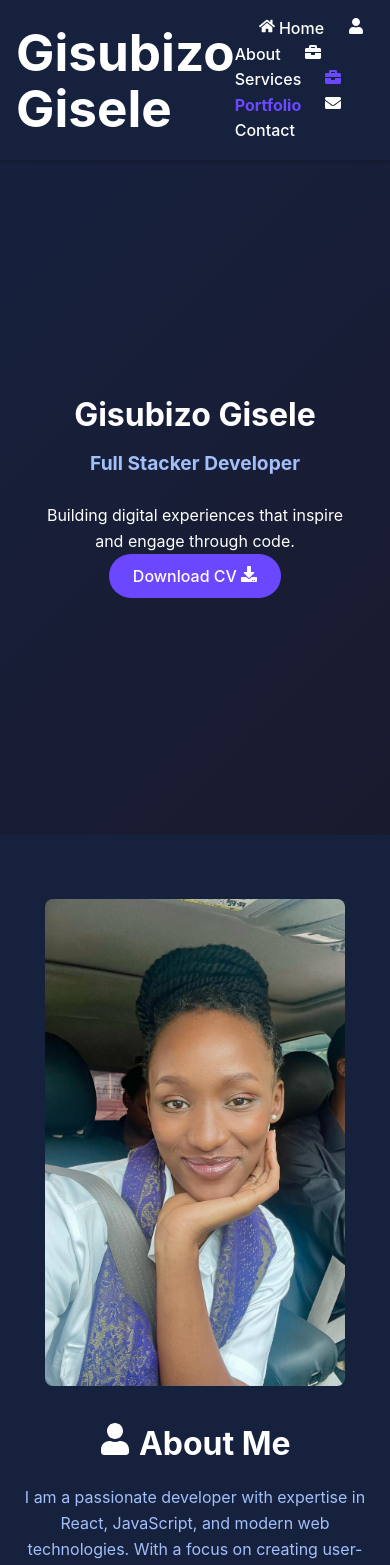
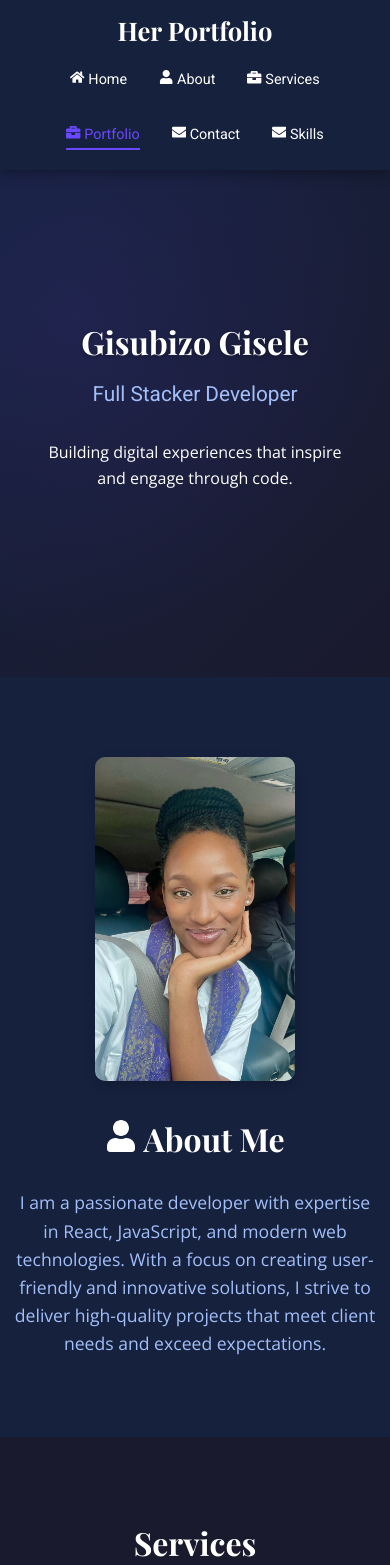
Before and after one commit to gisele-gisubizo/Profesional-Portfolio, a React (Vite) app: page / in a window 390 px wide. Shown: the top 1565 px of the page. Built offline with nearby package versions, Linux system fonts and the light colour scheme.

Commit message:
removed cv part and  added responsiveness

```diff
--- a/package.json
+++ b/package.json
@@ -12,7 +12,8 @@
   "dependencies": {
     "react": "^19.1.0",
     "react-dom": "^19.1.0",
-    "react-icons": "^5.5.0"
+    "react-icons": "^5.5.0",
+    "react-router-dom": "^7.6.2"
   },
   "devDependencies": {
     "@eslint/js": "^9.25.0",
--- a/src/Components/Header.jsx
+++ b/src/Components/Header.jsx
@@ -4,7 +4,7 @@ import { useEffect } from 'react';
 export default function Header() {
   useEffect(() => {
     const handleScroll = () => {
-      const sections = ['hero', 'about', 'services', 'portfolio', 'contact'];
+      const sections = ['hero', 'about', 'services', 'portfolio', 'contact','skills'];
       const navLinks = document.querySelectorAll('nav a');
 
       sections.forEach((sectionId, index) => {
@@ -34,13 +34,14 @@ export default function Header() {
   return (
     <header>
       <div className="container">
-        <h1>Gisubizo Gisele</h1>
+        <h1>Her Portfolio</h1>
         <nav>
           <a href="#hero" onClick={(e) => scrollToTop(e, 'hero')}><FaHome /> Home</a>
           <a href="#about" onClick={(e) => scrollToTop(e, 'about')}><FaUser /> About</a>
           <a href="#services" onClick={(e) => scrollToTop(e, 'services')}><FaBriefcase /> Services</a>
           <a href="#portfolio" onClick={(e) => scrollToTop(e, 'portfolio')}><FaBriefcase /> Portfolio</a>
           <a href="#contact" onClick={(e) => scrollToTop(e, 'contact')}><FaEnvelope /> Contact</a>
+          <a href="#skills" onClick={(e) => scrollToTop(e, 'skills')}><FaEnvelope /> Skills</a>
         </nav>
       </div>
     </header>
--- a/src/Components/Hero.jsx
+++ b/src/Components/Hero.jsx
@@ -1,4 +1,5 @@
 import { FaDownload } from 'react-icons/fa';
+import { Link } from 'react-router-dom';
 
 export default function Hero() {
   return (
@@ -7,7 +8,7 @@ export default function Hero() {
         <h1>Gisubizo Gisele</h1>
         <h2>Full Stacker Developer</h2>
         <p>Building digital experiences that inspire and engage through code.</p>
-        <button>Download CV <FaDownload /></button>
+
       </div>
     </section>
   );
--- /dev/null
+++ b/src/Components/Skills.jsx
@@ -0,0 +1,44 @@
+import { FaCode, FaReact, FaNodeJs, FaPhp } from 'react-icons/fa';
+
+const Skills = () => {
+  const skills = {
+    Languages: [
+      { name: 'HTML', icon: <FaCode /> },
+      { name: 'CSS', icon: <FaCode /> },
+      { name: 'JavaScript', icon: <FaCode /> },
+      { name: 'Java', icon: <FaCode /> },
+      { name: 'PHP', icon: <FaPhp /> },
+    ],
+    Frameworks: [
+      { name: 'React', icon: <FaReact /> },
+      { name: 'React Native', icon: <FaReact /> },
+      { name: 'Node.js', icon: <FaNodeJs /> },
+    ],
+  };
+
+  return (
+    <section id="skills" className="skills-section">
+      <div className="container">
+        <h2 className="section-title">Skills</h2>
+        <div className="skills-categories">
+          {Object.entries(skills).map(([category, skillList]) => (
+            <div key={category} className="skill-category">
+              <h3 className="category-title">{category}</h3>
+              <div className="skill-grid">
+                {skillList.map((skill, index) => (
+                  <div key={index} className="skill-box">
+                    {skill.icon && <span className="skill-icon">{skill.icon}</span>}
+                    <span className="skill-name">{skill.name}</span>
+                    {skill.subtext && <span className="skill-subtext">{skill.subtext}</span>}
+                  </div>
+                ))}
+              </div>
+            </div>
+          ))}
+        </div>
+      </div>
+    </section>
+  );
+};
+
+export default Skills;
--- a/src/styles/styles.css
+++ b/src/styles/styles.css
@@ -1,3 +1,6 @@
+/* Import Google Fonts with broader weight range for flexibility */
+@import url('https://fonts.googleapis.com/css2?family=Playfair+Display:wght@400;700&family=Roboto:wght@300;400;500&family=Open+Sans:wght@300;400;600&family=Montserrat:wght@500;600;700&display=swap');
+
 * {
   margin: 0;
   padding: 0;
@@ -5,104 +8,179 @@
 }
 
 body {
-  font-family: 'Inter', sans-serif;
+  font-family: 'Open Sans', sans-serif;
   background-color: #1a1a2e;
   color: #ffffff;
   line-height: 1.6;
-  scroll-behavior: smooth; /* Smooth scrolling for navigation */
+  scroll-behavior: smooth;
+  overflow-x: hidden;
 }
 
 .container {
   max-width: 1200px;
-  margin: 0 auto;
-  padding: 0 1rem;
+  margin-left: auto; /* Center container */
+  margin-right: auto;
+  padding: 0 1rem; /* Consistent padding */
+  width: 100%;
+  box-sizing: border-box;
 }
 
 /* Header */
 header {
   background-color: #16213e;
-  padding: 1rem 0;
+  padding: 1.5rem 0;
   position: sticky;
   top: 0;
-  z-index: 10;
-  box-shadow: 0 2px 4px rgba(0, 0, 0, 0.2);
+  z-index: 1000;
+  box-shadow: 0 4px 12px rgba(0, 0, 0, 0.3);
+  transition: background-color 0.3s ease, padding 0.3s ease;
+}
+
+header.scrolled {
+  background-color: #0f172a;
+  padding: 1rem 0;
 }
 
 header .container {
   display: flex;
   justify-content: space-between;
   align-items: center;
+  flex-wrap: wrap; /* Allow wrapping for smaller screens */
+}
+
+header h1 {
+  font-family: 'Playfair Display', serif;
+  font-size: 2.2rem;
+  font-weight: 700;
+  color: #ffffff;
+  transition: color 0.3s ease;
+}
+
+header h1:hover {
+  color: #6b48ff;
 }
 
 nav a {
   color: #ffffff;
   text-decoration: none;
   margin-left: 1.5rem;
-  font-size: 1rem;
-  transition: color 0.3s;
+  font-family: 'Roboto', sans-serif;
+  font-size: 1.1rem;
+  font-weight: 400;
+  position: relative;
+  transition: color 0.3s ease;
 }
 
-nav a:hover {
+nav a:hover,
+nav a.active {
   color: #6b48ff;
 }
 
-nav a.active {
-  color: #6b48ff;
-  font-weight: bold;
+nav a::after {
+  content: '';
+  position: absolute;
+  width: 0;
+  height: 2px;
+  bottom: -4px;
+  left: 0;
+  background-color: #6b48ff;
+  transition: width 0.3s ease;
+}
+
+nav a:hover::after,
+nav a.active::after {
+  width: 100%;
 }
 
 /* Hero Section */
 #hero {
   background: linear-gradient(135deg, #16213e, #1a1a2e);
   text-align: center;
-  padding: 4rem 1rem;
+  padding: 5rem 1rem;
   min-height: 80vh;
   display: flex;
   flex-direction: column;
   justify-content: center;
+  position: relative;
+  overflow: hidden;
+}
+
+#hero::before {
+  content: '';
+  position: absolute;
+  top: 0;
+  left: 0;
+  width: 100%;
+  height: 100%;
+  background: radial-gradient(circle at 20% 30%, rgba(107, 72, 255, 0.1) 0%, transparent 70%);
+  z-index: 0;
+}
+
+#hero .container {
+  position: relative;
+  z-index: 1;
 }
 
 #hero h1 {
-  font-size: 2.5rem;
-  margin-bottom: 1rem;
+  font-family: 'Playfair Display', serif;
+  font-size: 3.8rem;
+  font-weight: 700;
+  margin-bottom: 1.2rem;
+  text-shadow: 0 2px 4px rgba(0, 0, 0, 0.3);
 }
 
 #hero h2 {
-  font-size: 1.5rem;
+  font-family: 'Roboto', sans-serif;
+  font-size: 2rem;
   color: #a3bffa;
-  margin-bottom: 1.5rem;
+  font-weight: 400;
+  margin-bottom: 1.8rem;
+}
+
+#hero p {
+  font-family: 'Open Sans', sans-serif;
+  font-size: 1.3rem;
+  max-width: 800px;
+  margin: 0 auto 2rem;
+  padding: 0 1rem;
 }
 
 #hero button {
   background-color: #6b48ff;
   color: #ffffff;
   border: none;
-  padding: 0.75rem 1.5rem;
-  border-radius: 25px;
+  padding: 1rem 2rem;
+  border-radius: 30px;
   cursor: pointer;
-  font-size: 1rem;
-  transition: background-color 0.3s;
+  font-size: 1.1rem;
+  font-family: 'Montserrat', sans-serif;
+  font-weight: 600;
+  transition: all 0.3s ease;
+  box-shadow: 0 4px 15px rgba(107, 72, 255, 0.4);
 }
 
 #hero button:hover {
   background-color: #5a3ce6;
+  transform: translateY(-2px);
+  box-shadow: 0 6px 20px rgba(107, 72, 255, 0.5);
 }
 
 /* About Section */
 #about {
-  padding: 4rem 0;
+  padding: 5rem 0;
   background-color: #16213e;
 }
 
 #about .container {
   display: flex;
   align-items: center;
-  gap: 2rem;
+  gap: 3rem;
 }
 
 #about img {
-  max-width: 300px;
-  border-radius: 8px;
+  max-width: 350px;
+  border-radius: 10px;
+  box-shadow: 0 4px 12px rgba(0, 0, 0, 0.2);
 }
 
 #about-content {
@@ -110,202 +188,512 @@ nav a.active {
 }
 
 #about h2 {
-  font-size: 2rem;
-  margin-bottom: 1rem;
+  font-family: 'Playfair Display', serif;
+  font-size: 2.5rem;
+  margin-bottom: 1.5rem;
 }
 
 #about p {
   color: #a3bffa;
+  font-size: 1.1rem;
+  max-width: 600px;
 }
 
 /* Services Section */
 #services {
-  padding: 4rem 0;
+  padding: 5rem 0;
   background-color: #1a1a2e;
 }
 
 #services h2 {
+  font-family: 'Playfair Display', serif;
   text-align: center;
-  font-size: 2rem;
-  margin-bottom: 2rem;
+  font-size: 2.5rem;
+  margin-bottom: 2.5rem;
 }
 
 .service-grid {
   display: grid;
-  grid-template-columns: repeat(auto-fit, minmax(250px, 1fr));
-  gap: 2rem;
+  grid-template-columns: repeat(auto-fit, minmax(280px, 1fr));
+  gap: 2.5rem;
 }
 
 .service-card {
   text-align: center;
-  padding: 1.5rem;
+  padding: 2rem;
   background-color: #16213e;
-  border-radius: 8px;
-  transition: transform 0.3s;
+  border-radius: 10px;
+  transition: all 0.3s ease;
+  border: 1px solid rgba(107, 72, 255, 0.2);
 }
 
 .service-card:hover {
-  transform: translateY(-5px);
+  transform: translateY(-8px);
+  background-color: #1a1a2e;
+  border-color: #6b48ff;
 }
 
 .service-card h3 {
-  font-size: 1.25rem;
-  margin: 1rem 0;
+  font-family: 'Roboto', sans-serif;
+  font-size: 1.4rem;
+  margin: 1.2rem 0;
 }
 
 .service-card p {
   color: #a3bffa;
+  font-size: 1rem;
 }
 
 /* Portfolio Section */
-/* ... (keep existing CSS up to #portfolio) ... */
-
-/* Portfolio Section */
 #portfolio {
-  padding: 4rem 0;
+  padding: 5rem 0;
   background-color: #16213e;
 }
 
 #portfolio h2 {
+  font-family: 'Playfair Display', serif;
   text-align: center;
-  font-size: 2rem;
-  margin-bottom: 2rem;
+  font-size: 2.5rem;
+  margin-bottom: 2.5rem;
 }
 
 .portfolio-grid {
   display: grid;
-  grid-template-columns: repeat(auto-fit, minmax(300px, 1fr));
-  gap: 2rem;
+  grid-template-columns: repeat(auto-fit, minmax(320px, 1fr));
+  gap: 2.5rem;
 }
 
 .portfolio-card {
   background-color: #1a1a2e;
-  border-radius: 8px;
+  border-radius: 10px;
   overflow: hidden;
-  transition: transform 0.3s;
+  transition: all 0.3s ease;
+  border: 1px solid rgba(107, 72, 255, 0.2);
 }
 
 .portfolio-card:hover {
-  transform: translateY(-5px);
+  transform: translateY(-8px);
+  box-shadow: 0 8px 20px rgba(107, 72, 255, 0.3);
 }
 
 .portfolio-card img {
   width: 100%;
-  height: 200px;
+  height: 220px;
   object-fit: cover;
 }
 
 .portfolio-card h3 {
-  padding: 1rem;
-  font-size: 1.25rem;
+  font-family: 'Roboto', sans-serif;
+  padding: 1.2rem;
+  font-size: 1.4rem;
 }
 
 .portfolio-card p {
-  padding: 0 1rem 1rem;
+  padding: 0 1.2rem 1.2rem;
   color: #a3bffa;
-  font-size: 0.9rem;
-  line-height: 1.4;
-}
-
-/* Figma Card */
-.figma-card {
-  margin-top: 1rem;
-  padding: 1rem;
-  background-color: #16213e;
-  border-radius: 8px;
+  font-size: 1rem;
+  line-height: 1.5;
 }
 
 .figma-design {
   width: 100%;
-  height: 200px; /* Standardized size to match project images */
-  object-fit: contain; /* Ensures the entire image is visible, scaled to fit */
+  height: 220px;
+  object-fit: contain;
+  margin-top: 1.2rem;
   border: 1px solid #6b48ff;
   border-radius: 8px;
-  margin-bottom: 0.5rem;
+  transition: transform 0.3s ease;
 }
 
-.figma-card h4 {
-  font-size: 1.1rem;
-  margin-bottom: 0.5rem;
+.figma-design:hover {
+  transform: scale(1.02);
 }
-
-.figma-card p {
-  color: #a3bffa;
-  font-size: 0.85rem;
-  line-height: 1.4;
-}
-
-
 
 /* Contact Section */
 #contact {
-  padding: 4rem 0;
+  padding: 5rem 0;
   background-color: #1a1a2e;
 }
 
 #contact h2 {
+  font-family: 'Playfair Display', serif;
   text-align: center;
-  font-size: 2rem;
-  margin-bottom: 2rem;
+  font-size: 2.5rem;
+  margin-bottom: 2.5rem;
 }
 
 #contact-form {
-  max-width: 500px;
+  max-width: 550px;
   margin: 0 auto;
+  padding: 2rem;
+  background-color: #16213e;
+  border-radius: 10px;
+  box-shadow: 0 4px 15px rgba(0, 0, 0, 0.2);
 }
 
 #contact-form input,
 #contact-form textarea {
   width: 100%;
-  padding: 0.75rem;
-  margin-bottom: 1rem;
-  background-color: #16213e;
-  border: 1px solid #6b48ff;
-  border-radius: 4px;
+  padding: 0.9rem;
+  margin-bottom: 1.5rem;
+  background-color: #0f172a;
+  border: 2px solid #6b48ff;
+  border-radius: 6px;
   color: #ffffff;
+  font-family: 'Open Sans', sans-serif;
+  font-size: 1rem;
+  transition: border-color 0.3s ease;
+}
+
+#contact-form input:focus,
+#contact-form textarea:focus {
+  border-color: #5a3ce6;
+  outline: none;
 }
 
 #contact-form button {
   background-color: #6b48ff;
   color: #ffffff;
   border: none;
-  padding: 0.75rem 1.5rem;
-  border-radius: 25px;
+  padding: 1rem 2rem;
+  border-radius: 30px;
   cursor: pointer;
-  width: 100;
-  transition: background-color 0.3s;
+  width: 100%;
+  font-family: 'Montserrat', sans-serif;
+  font-weight: 600;
+  font-size: 1.1rem;
+  transition: all 0.3s ease;
+  box-shadow: 0 4px 15px rgba(107, 72, 255, 0.4);
 }
 
 #contact-form button:hover {
   background-color: #5a3ce6;
+  transform: translateY(-2px);
+  box-shadow: 0 6px 20px rgba(107, 72, 255, 0.5);
 }
 
 /* Footer */
 footer {
   background-color: #16213e;
-  padding: 1rem 0;
+  padding: 2rem 0;
   text-align: center;
+  border-top: 1px solid rgba(107, 72, 255, 0.1);
 }
 
 footer p {
   color: #a3bffa;
+  font-size: 1rem;
+  margin-bottom: 1rem;
 }
 
 footer a {
   color: #6b48ff;
   text-decoration: none;
-  margin: 0 0.5rem;
-  transition: color 0.3s;
+  margin: 0 0.75rem;
+  font-size: 1.2rem;
+  transition: color 0.3s ease;
 }
 
 footer a:hover {
   color: #5a3ce6;
 }
 
-@media (max-width: 768px) {
+/* Skills Section */
+#skills {
+  padding: 5rem 0;
+  background-color: #16213e;
+}
+
+#skills .section-title {
+  font-family: 'Playfair Display', serif;
+  font-size: 2.5rem;
+  text-align: center;
+  margin-bottom: 2.5rem;
+  color: #ffffff;
+  text-shadow: 0 2px 4px rgba(0, 0, 0, 0.3);
+}
+
+.skills-categories {
+  display: flex;
+  justify-content: center;
+  gap: 2rem; /* Reduced gap for smaller screens */
+  flex-wrap: wrap;
+  position: relative;
+}
+
+.skills-categories::after {
+  content: '';
+  position: absolute;
+  top: 0;
+  bottom: 0;
+  left: 50%;
+  width: 1px;
+  background-color: rgba(107, 72, 255, 0.2);
+  transform: translateX(-50%);
+}
+
+.skill-category {
+  flex: 1;
+  min-width: 200px;
+  max-width: 280px;
+  padding: 1rem;
+}
+
+.category-title {
+  font-family: 'Roboto', sans-serif;
+  font-size: 1.3rem;
+  color: #a3bffa;
+  margin-bottom: 1.5rem;
+  text-align: center;
+}
+
+.skill-grid {
+  display: grid;
+  grid-template-columns: repeat(auto-fit, minmax(90px, 1fr));
+  gap: 1rem;
+}
+
+.skill-box {
+  display: flex;
+  align-items: center;
+  justify-content: center;
+  background-color: #1a1a2e;
+  padding: 0.75rem;
+  border-radius: 10px;
+  border: 1px solid #6b48ff;
+  transition: all 0.3s ease;
+  font-family: 'Open Sans', sans-serif;
+  font-size: 0.95rem;
+  text-align: center;
+}
+
+.skill-box:hover {
+  transform: translateY(-5px);
+  background-color: #16213e;
+  box-shadow: 0 4px 12px rgba(107, 72, 255, 0.3);
+}
+
+.skill-icon {
+  margin-right: 0.5rem;
+  color: #6b48ff;
+}
+
+.skill-name {
+  color: #ffffff;
+}
+
+.skill-subtext {
+  color: #a3bffa;
+  margin-left: 0.3rem;
+  font-style: italic;
+}
+
+/* CV Page */
+.cv-page {
+  padding: 5rem 0;
+  background-color: #16213e;
+  margin-left: 0; /* Removed fixed margin for responsiveness */
+}
+
+.cv-page h2 {
+  font-family: 'Playfair Display', serif;
+  font-size: 2.5rem;
+  text-align: center;
+  margin-bottom: 2.5rem;
+  color: #ffffff;
+  text-shadow: 0 2px 4px rgba(0, 0, 0, 0.3);
+}
+
+.cv-page .container {
+  text-align: center;
+  display: flex;
+  flex-direction: column;
+  align-items: center;
+  justify-content: center;
+}
+
+.cv-image {
+  max-width: 100%;
+  height: auto;
+  border: 1px solid #6b48ff;
+  border-radius: 10px;
+  box-shadow: 0 4px 12px rgba(0, 0, 0, 0.2);
+  margin: 0 auto 1.5rem;
+  display: block;
+  width: 90%; /* Adjusted for better scaling */
+}
+
+/* Media Queries for Responsiveness */
+
+/* Large Tablets (max-width: 1024px) */
+@media (max-width: 1024px) {
+  .container {
+    max-width: 900px;
+    padding: 0 1.5rem;
+  }
+
+  header h1 {
+    font-size: 2rem;
+  }
+
+  nav a {
+    margin-left: 1rem;
+    font-size: 1rem;
+  }
+
+  #hero h1 {
+    font-size: 3.2rem;
+  }
+
+  #hero h2 {
+    font-size: 1.8rem;
+  }
+
+  #hero p {
+    font-size: 1.2rem;
+  }
+
   #about .container {
     flex-direction: column;
     text-align: center;
+    gap: 2rem;
+  }
+
+  #about img {
+    max-width: 300px;
+  }
+
+  .skills-categories {
+    gap: 1.5rem;
+  }
+
+  .skill-category {
+    min-width: 220px;
+    max-width: 260px;
+  }
+
+  .portfolio-grid {
+    grid-template-columns: repeat(auto-fit, minmax(280px, 1fr));
+  }
+
+  .cv-image {
+    width: 85%;
+  }
+}
+
+/* Tablets and Small Laptops (max-width: 768px) */
+@media (max-width: 768px) {
+  .container {
+    padding: 0 1rem;
+  }
+
+  header .container {
+    flex-direction: column;
+    gap: 1rem;
+  }
+
+  header h1 {
+    font-size: 1.8rem;
+  }
+
+  nav {
+    display: flex;
+    flex-wrap: wrap;
+    justify-content: center;
+    gap: 1rem;
+  }
+
+  nav a {
+    margin-left: 0;
+    font-size: 0.95rem;
+  }
+
+  #hero {
+    padding: 3rem 1rem;
+    min-height: 70vh;
+  }
+
+  #hero h1 {
+    font-size: 2.5rem;
+  }
+
+  #hero h2 {
+    font-size: 1.5rem;
+  }
+
+  #hero p {
+    font-size: 1.1rem;
+  }
+
+  #hero button {
+    padding: 0.8rem 1.5rem;
+    font-size: 1rem;
+  }
+
+  #about img {
+    max-width: 250px;
+  }
+
+  .service-grid,
+  .portfolio-grid {
+    grid-template-columns: 1fr;
+  }
+
+  .skills-categories {
+    flex-direction: column;
+    align-items: center;
+    gap: 2rem;
+  }
+
+  .skills-categories::after {
+    display: none; /* Remove vertical separator on mobile */
+  }
+
+  .skill-category {
+    min-width: 100%;
+    max-width: 100%;
+    padding: 0.5rem;
+  }
+
+  .skill-grid {
+    grid-template-columns: repeat(auto-fit, minmax(120px, 1fr));
+  }
+
+  #contact-form {
+    padding: 1.5rem;
+  }
+
+  .cv-page {
+    padding: 3rem 0;
+  }
+
+  .cv-image {
+    width: 95%;
+  }
+}
+
+/* Mobile Devices (max-width: 480px) */
+@media (max-width: 480px) {
+  .container {
+    padding: 0 0.75rem;
+  }
+
+  header {
+    padding: 1rem 0;
+  }
+
+  header h1 {
+    font-size: 1.6rem;
+  }
+
+  nav a {
+    font-size: 0.9rem;
+    margin: 0.5rem;
+  }
+
+  #hero {
+    padding: 2rem 0.75rem;
+    min-height: 60vh;
   }
 
   #hero h1 {
@@ -313,15 +701,66 @@ footer a:hover {
   }
 
   #hero h2 {
-    font-size: 1.2rem;
+    font-size: 1.3rem;
   }
 
-  nav {
-    flex-direction: column;
-    gap: 1rem;
+  #hero p {
+    font-size: 1rem;
   }
 
-  .portfolio-grid, .service-grid {
+  #hero button {
+    padding: 0.7rem 1.2rem;
+    font-size: 0.95rem;
+  }
+
+  #about h2,
+  #services h2,
+  #portfolio h2,
+  #contact h2,
+  #skills .section-title,
+  .cv-page h2 {
+    font-size: 2rem;
+  }
+
+  #about img {
+    max-width: 200px;
+  }
+
+  .service-card,
+  .portfolio-card {
+    padding: 1.5rem;
+  }
+
+  .skill-grid {
     grid-template-columns: 1fr;
   }
+
+  .skill-box {
+    font-size: 0.9rem;
+    padding: 0.6rem;
+  }
+
+  #contact-form {
+    padding: 1rem;
+  }
+
+  #contact-form input,
+  #contact-form textarea {
+    padding: 0.7rem;
+    font-size: 0.95rem;
+  }
+
+  #contact-form button {
+    padding: 0.8rem;
+    font-size: 1rem;
+  }
+
+  footer a {
+    font-size: 1rem;
+    margin: 0 0.5rem;
+  }
+
+  .cv-image {
+    width: 100%;
+  }
 }
```
Also changed, not shown: src/App.jsx (+16 -2 lines), src/assets/cv.png (added), 1 other file (tests, documents, lock files or other folders).
